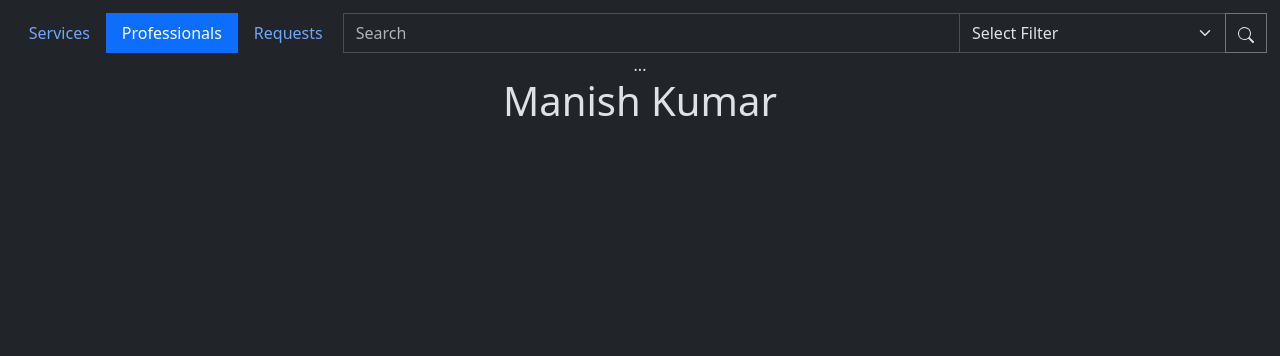
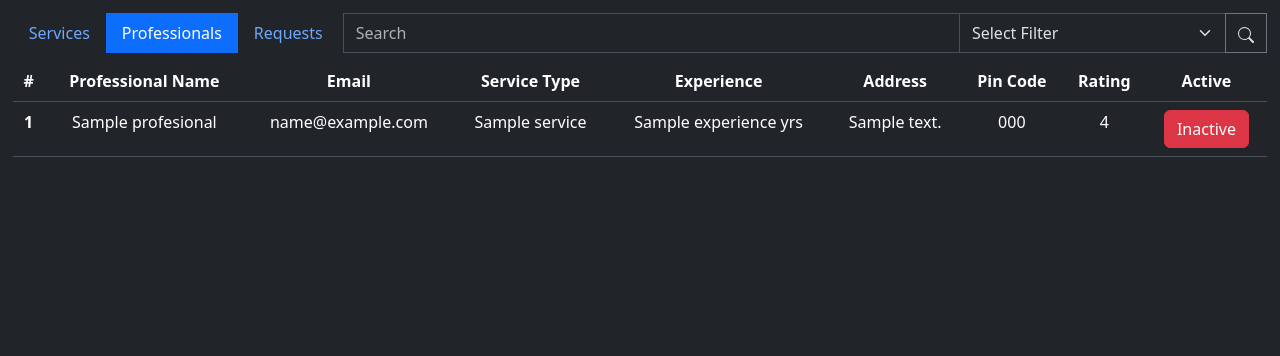
Before and after one commit to 23f3003884/Household-Services, a Flask app: template templates/admin_dashboard.html in a window 1280 px wide, after a click on "Professionals". Shown: the part 67-423 px from the top of the page. Before the commit the page ends 183 px from the top, so only its background shows below. Run offline with Flask 3, Linux system fonts and the light colour scheme; the template is opened without the code that fills it: most values are stand-ins (such as "Sample title", 1, 10 or a date in 2020).

Commit message:
Profesionals tab

```diff
--- a/templates/admin_dashboard.html
+++ b/templates/admin_dashboard.html
@@ -44,8 +44,8 @@
                 {% include "includes/services_tab.html" %}
             </div>
             <!-- Professional Tab -->
-            <div class="tab-pane fade" id="pills-profile" role="tabpanel" aria-labelledby="pills-profile-tab" tabindex="0">...
-                    <h1>Manish Kumar</h1>
+            <div class="tab-pane fade" id="pills-profile" role="tabpanel" aria-labelledby="pills-profile-tab" tabindex="0">
+                {% include "includes/professional_tab.html" %}
             </div>
             <!-- Requests Tab-->
             <div class="tab-pane fade" id="pills-contact" role="tabpanel" aria-labelledby="pills-contact-tab" tabindex="0">...</div>
--- /dev/null
+++ b/templates/includes/professional_tab.html
@@ -0,0 +1,40 @@
+<!-- Table of all the active professionals-->
+<table class="table mt-2">
+    <thead>
+      <tr>
+        <th scope="col">#</th>
+        <th scope="col">Professional Name</th>
+        <th scope="col">Email</th>
+        <th scope="col">Service Type</th>
+        <th scope="col">Experience</th>
+        <th scope="col">Address</th>
+        <th scope="col">Pin Code</th>
+        <th scope="col">Rating</th>
+        <th scope="col">Active</th>
+      </tr>
+    </thead>
+    <tbody>
+        <!-- Here profesional is an object of User modal-->
+        {% for profesional in profesionals %}
+            <tr>
+                <th scope="row">{{profesional.id}}</th>
+                <td>{{profesional.capitalised_name()}}</td>
+                <td>{{profesional.email}}</td>
+                <td>{{profesional.professional_info.service.name}}</td>  <!-- Using relation session described on Professional modal-->
+                <td>{{profesional.professional_info.experience}} yrs</td> <!-- Using relation professional_info described on User modal-->
+                <td>{{profesional.address}}</td>
+                <td>{{profesional.pincode}}</td>
+                <td>{{profesional.professional_info.rating}}</td>
+                <td>
+                    <form action="/professional_status/{{profesional.id}}", method="POST">
+                        {% if profesional.status %}
+                            <button type="submit" class="btn btn-primary">Active</button>
+                        {% else %}
+                            <button type="submit" class="btn btn-danger">Inactive</button>
+                        {% endif %}
+                    </form>
+                </td>
+            </tr>
+        {% endfor %}
+    </tbody>
+</table>
--- a/templates/includes/services_tab.html
+++ b/templates/includes/services_tab.html
@@ -1,4 +1,4 @@
-<!-- Table of all the services that are avaliable-->
+<!-- Table of all the active services that are avaliable-->
 <table class="table mt-2">
     <thead>
       <tr>
```
Also changed, not shown: backend/controllers.py (+21 -2 lines), instance/household_services.sqlite3.
